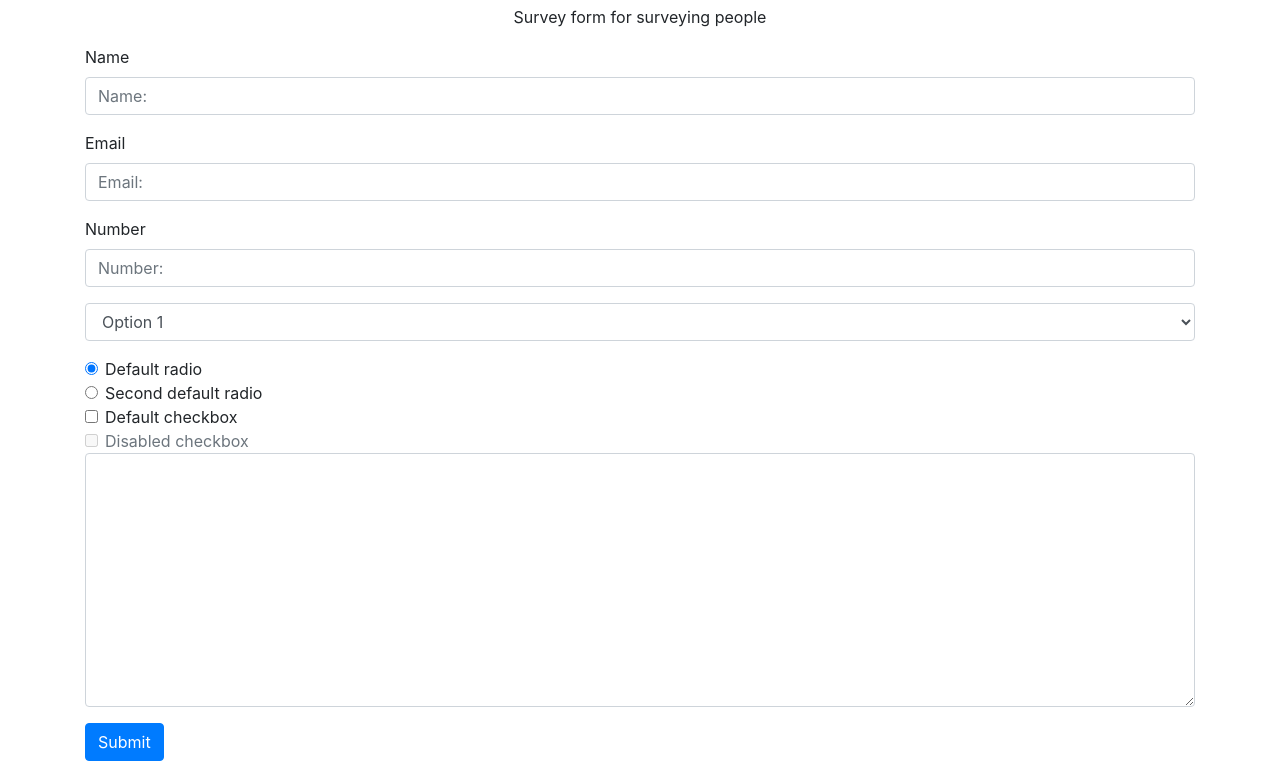
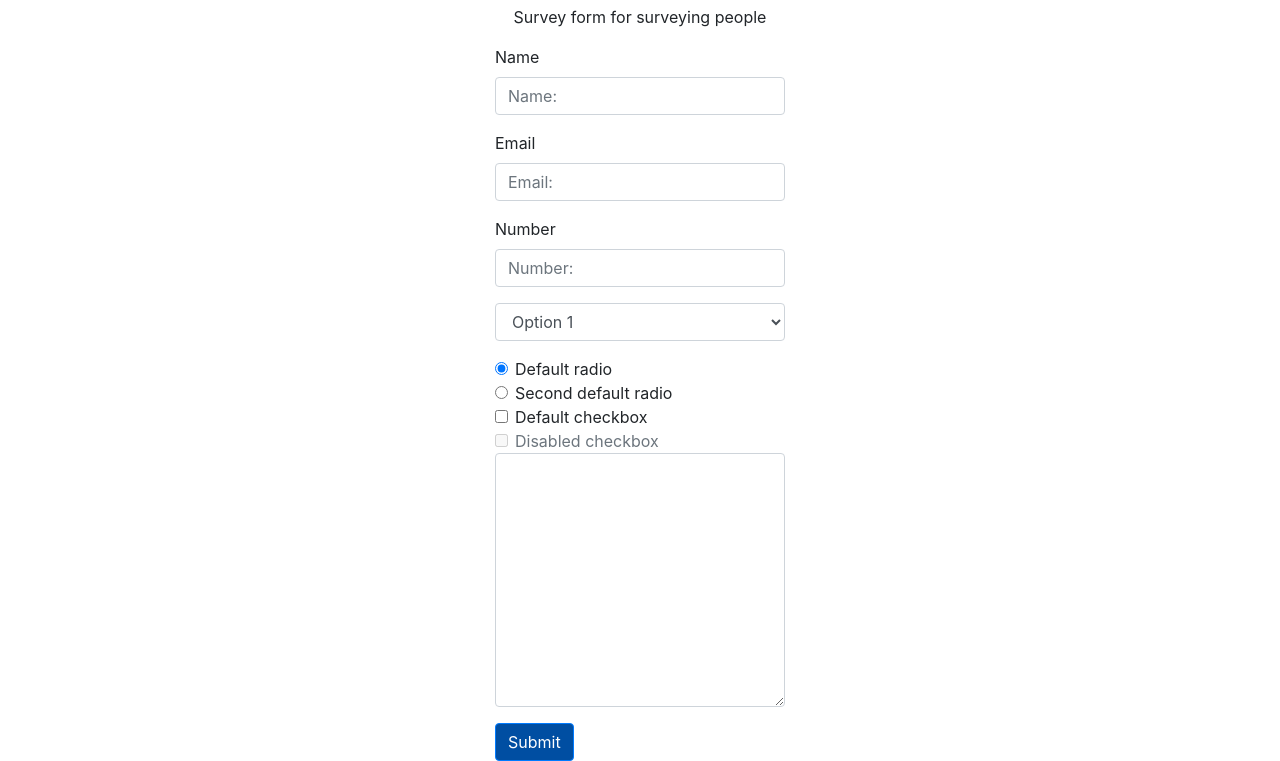
Before and after one commit to JovanDj/survey-form, a plain HTML site: page index.html in a window 1280 px wide. Shown: the part 51-812 px from the top of the page. Drawn offline with Linux system fonts and the light colour scheme.

Commit message:
Add a color with more contrast to submit button text

```diff
--- a/css/main.css
+++ b/css/main.css
@@ -0,0 +1,3 @@
+#submit {
+  background-color: #004ea2;
+}
--- a/index.html
+++ b/index.html
@@ -18,7 +18,7 @@
         </div>
     </header>
 
-    <main>
+    <main class="w-25 m-auto">
         <div class="container">
             <form id="survey-form">
 
```
